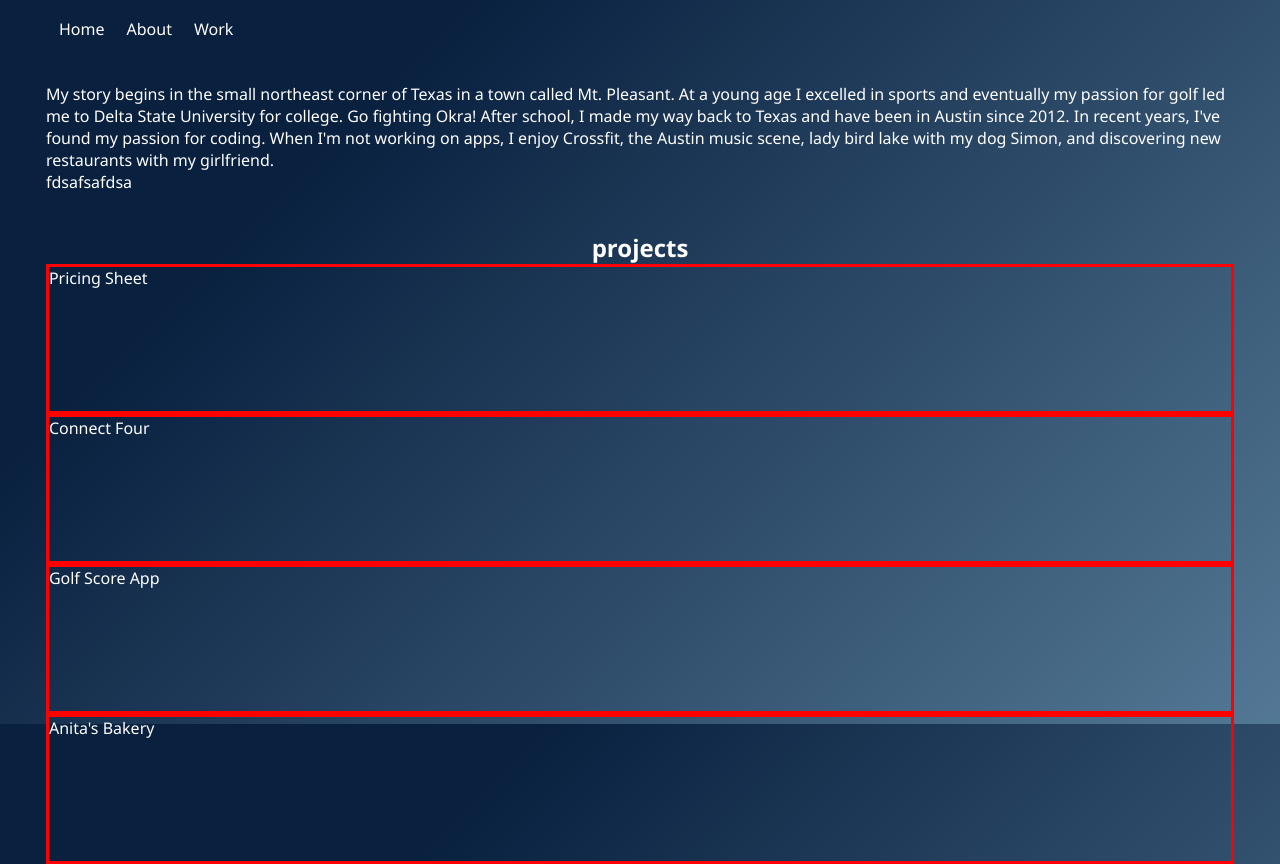
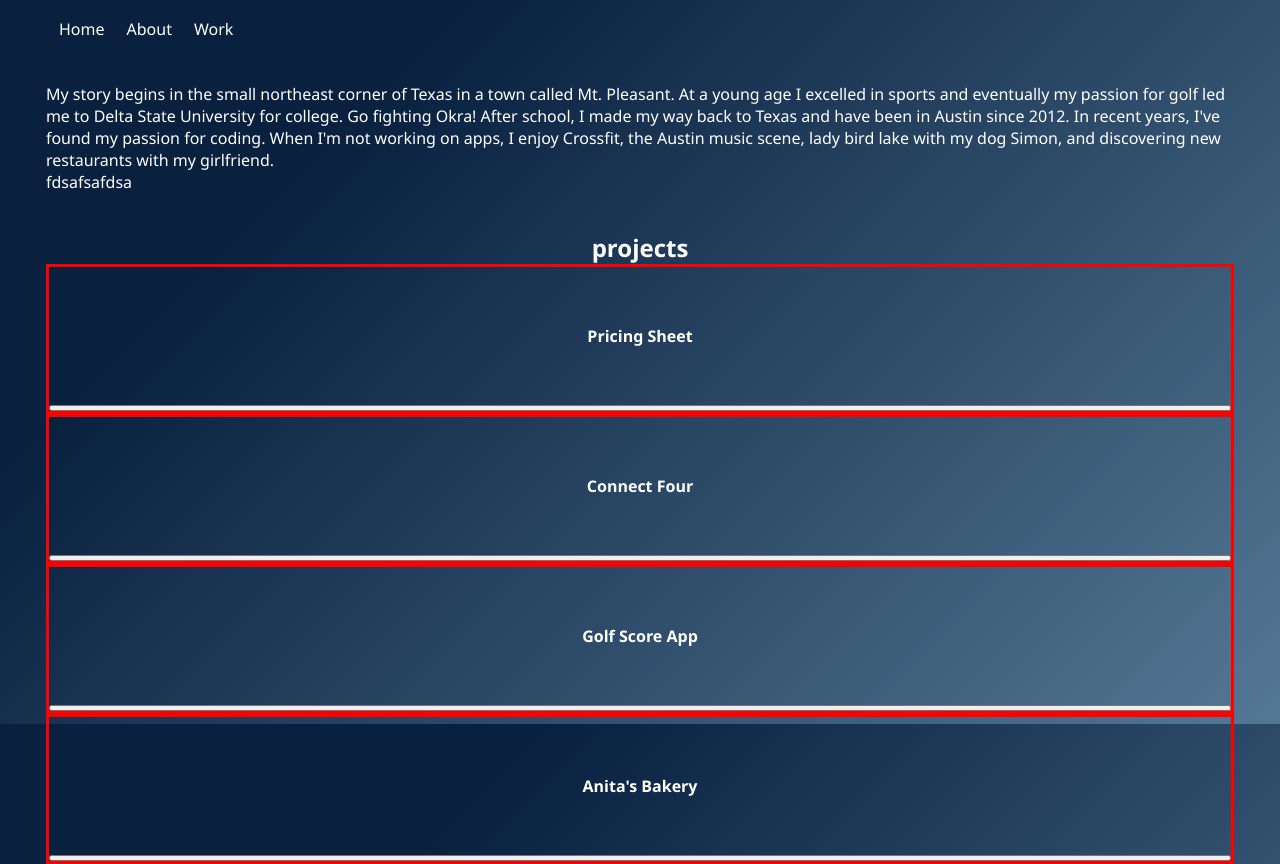
Before and after one commit to AndrewSimons3/PortfolioPage2, a plain HTML site: page index.html in a window 1280 px wide. Shown: the part 76-940 px from the top of the page. Drawn offline with Linux system fonts and the light colour scheme.

Commit message:
added github button

```diff
--- a/index.html
+++ b/index.html
@@ -34,10 +34,18 @@
     </section>
     <section id="work">
       <h1>projects</h1>
-      <div class="project-box">Pricing Sheet</div>
-      <div class="project-box">Connect Four</div>
-      <div class="project-box">Golf Score App</div>
-      <div class="project-box">Anita's Bakery</div>
+      <div class="project-box"><h2>Pricing Sheet</h2>
+        <button class="github-button"></button>
+      </div>
+      <div class="project-box"><h2>Connect Four</h2>
+        <button class="github-button"></button>
+      </div>
+      <div class="project-box"><h2>Golf Score App</h2>
+        <button class="github-button"></button>
+      </div>
+      <div class="project-box"><h2>Anita's Bakery</h2>
+        <button class="github-button"></button>
+      </div>
     </section>
   </div>
 </body>
```
